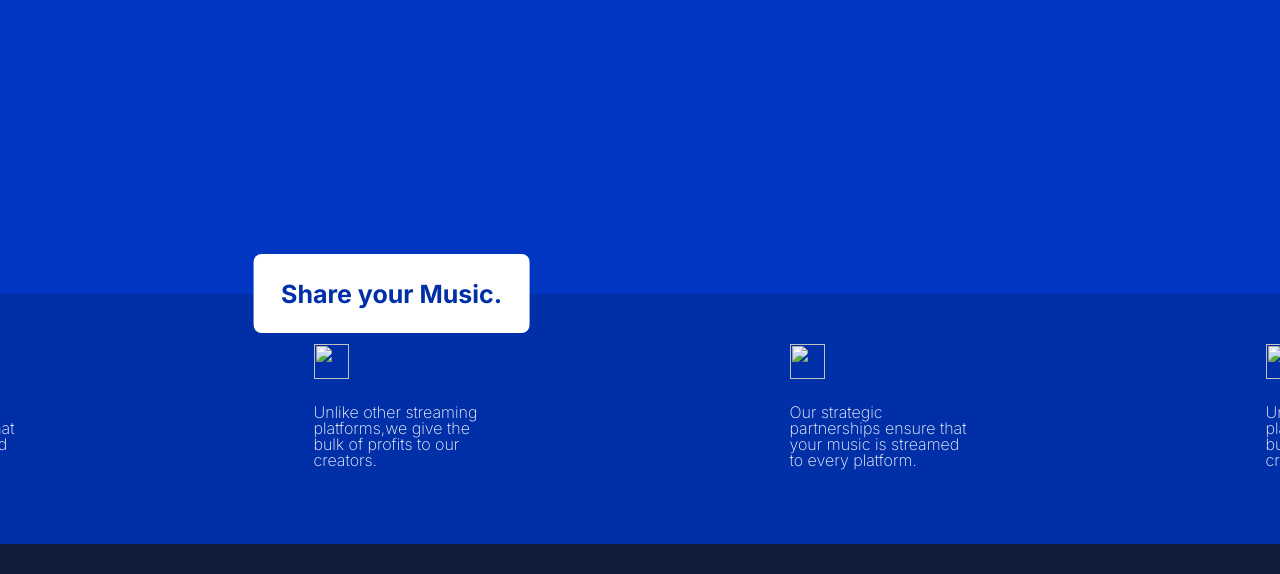
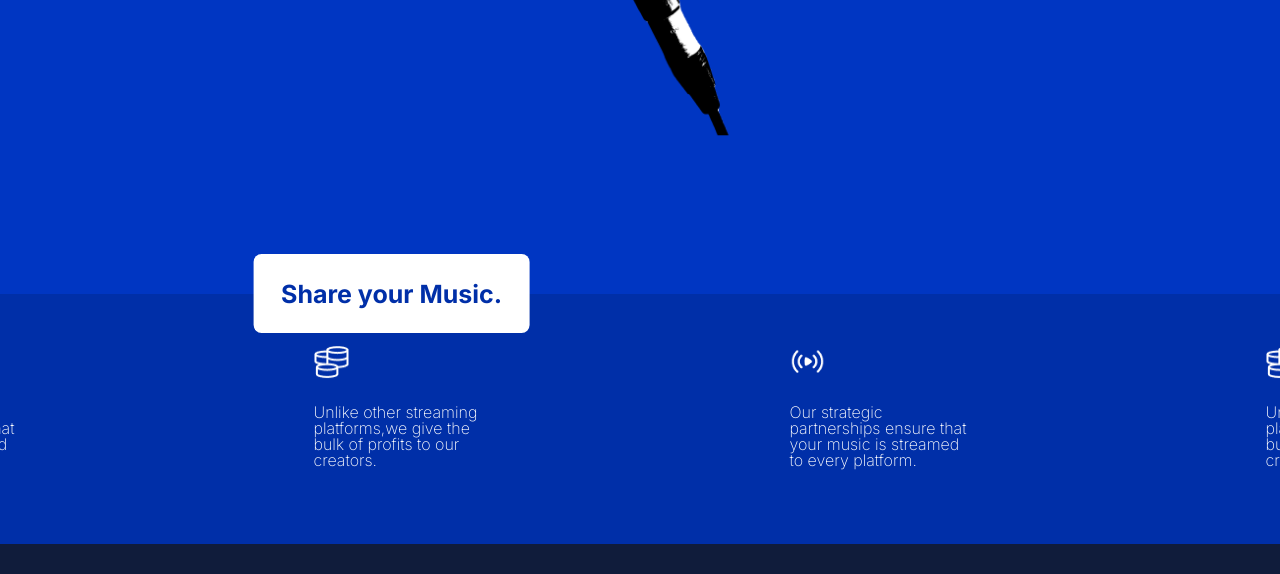
Before and after one commit to joshuabispo/projeto-mod-music, a plain HTML site: page index.html in a window 1280 px wide. Shown: the part 634-1208 px from the top of the page. Drawn offline with Linux system fonts and the light colour scheme; the site is published under a folder, as on GitHub Pages, so addresses that start at the root find nothing; a web font is replaced by a local one.

Commit message:
colocando .img/ para corrigir um bug no site

```diff
--- a/index.html
+++ b/index.html
@@ -16,7 +16,7 @@
   <body>
     <header>
       <a class="mod" href="#"><span>mod.</span>music</a>
-      <img class="lupa" src="/img/procurar.png" alt="Pesquisar" />
+      <img class="lupa" src="./img/procurar.png" alt="Pesquisar" />
       <button class="menu-toggle">☰</button>
 
       <nav class="nav-menu">
@@ -31,7 +31,7 @@
     </header>
 
     <main>
-      <img class="img-micro" src="/img/microfone.png" />
+      <img class="img-micro" src="./img/microfone.png" />
 
       <h1 class="texto-h1">
         A MODERN <span>A MODERN</span> A MODERN <span>A MODERN</span> A MODERN
@@ -51,7 +51,7 @@
       <button class="button-share">Share your Music.</button>
 
       <div class="box-final">
-        <img class="img-box" src="/img/money.png" />
+        <img class="img-box" src="./img/money.png" />
         <p>
           Unlike other streaming platforms,we give the bulk of profits to our
           creators.
@@ -59,7 +59,7 @@
       </div>
 
       <div class="box-final">
-        <img class="img-box" src="/img/play-stream.png" />
+        <img class="img-box" src="./img/play-stream.png" />
         <p>
           Our strategic partnerships ensure that your music is streamed to every
           platform.
@@ -67,7 +67,7 @@
       </div>
 
       <div class="box-final">
-        <img class="img-box" src="/img/money.png" />
+        <img class="img-box" src="./img/money.png" />
         <p>
           Unlike other streaming platforms,we give the bulk of profits to our
           creators.
@@ -75,7 +75,7 @@
       </div>
 
       <div class="box-final">
-        <img class="img-box" src="/img/play-stream.png" />
+        <img class="img-box" src="./img/play-stream.png" />
         <p>
           Our strategic partnerships ensure that your music is streamed to every
           platform.
@@ -83,7 +83,7 @@
       </div>
 
       <div class="box-final">
-        <img class="img-box" src="/img/money.png" />
+        <img class="img-box" src="./img/money.png" />
         <p>
           Unlike other streaming platforms,we give the bulk of profits to our
           creators.
@@ -91,7 +91,7 @@
       </div>
 
       <div class="box-final">
-        <img class="img-box" src="/img/play-stream.png" />
+        <img class="img-box" src="./img/play-stream.png" />
         <p>
           Our strategic partnerships ensure that your music is streamed to every
           platform.
@@ -99,7 +99,7 @@
       </div>
 
       <div class="box-final">
-        <img class="img-box" src="/img/money.png" />
+        <img class="img-box" src="./img/money.png" />
         <p>
           Unlike other streaming platforms,we give the bulk of profits to our
           creators.
@@ -107,7 +107,7 @@
       </div>
 
       <div class="box-final">
-        <img class="img-box" src="/img/play-stream.png" />
+        <img class="img-box" src="./img/play-stream.png" />
         <p>
           Our strategic partnerships ensure that your music is streamed to every
           platform.
@@ -115,7 +115,7 @@
       </div>
 
       <div class="box-final">
-        <img class="img-box" src="/img/money.png" />
+        <img class="img-box" src="./img/money.png" />
         <p>
           Unlike other streaming platforms,we give the bulk of profits to our
           creators.
@@ -123,7 +123,7 @@
       </div>
 
       <div class="box-final">
-        <img class="img-box" src="/img/play-stream.png" />
+        <img class="img-box" src="./img/play-stream.png" />
         <p>
           Our strategic partnerships ensure that your music is streamed to every
           platform.
@@ -131,7 +131,7 @@
       </div>
 
       <div class="box-final">
-        <img class="img-box" src="/img/money.png" />
+        <img class="img-box" src="./img/money.png" />
         <p>
           Unlike other streaming platforms,we give the bulk of profits to our
           creators.
@@ -139,7 +139,7 @@
       </div>
 
       <div class="box-final">
-        <img class="img-box" src="/img/play-stream.png" />
+        <img class="img-box" src="./img/play-stream.png" />
         <p>
           Our strategic partnerships ensure that your music is streamed to every
           platform.
@@ -147,7 +147,7 @@
       </div>
 
       <div class="box-final">
-        <img class="img-box" src="/img/money.png" />
+        <img class="img-box" src="./img/money.png" />
         <p>
           Unlike other streaming platforms,we give the bulk of profits to our
           creators.
@@ -155,7 +155,7 @@
       </div>
 
       <div class="box-final">
-        <img class="img-box" src="/img/play-stream.png" />
+        <img class="img-box" src="./img/play-stream.png" />
         <p>
           Our strategic partnerships ensure that your music is streamed to every
           platform.
```
